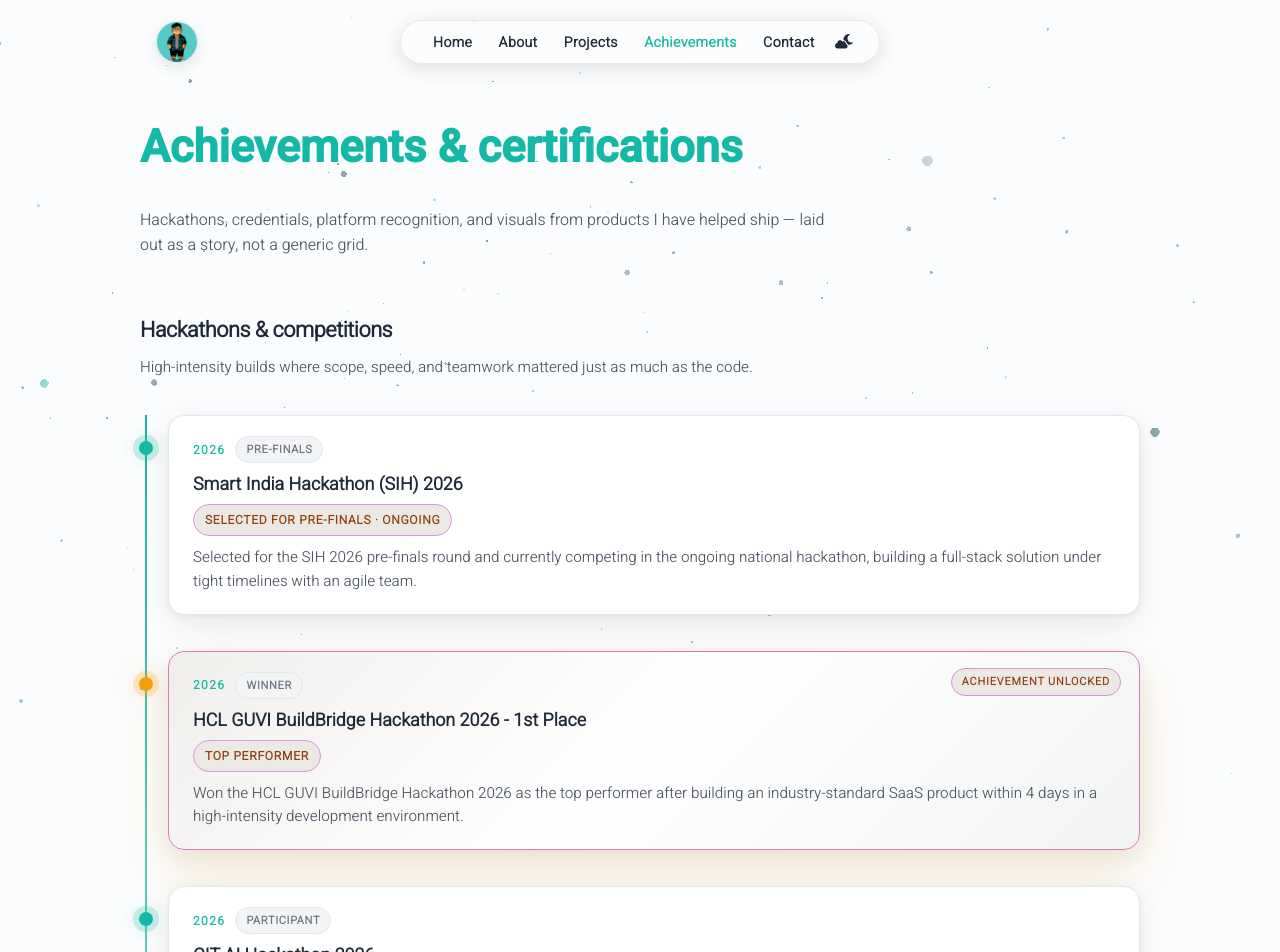
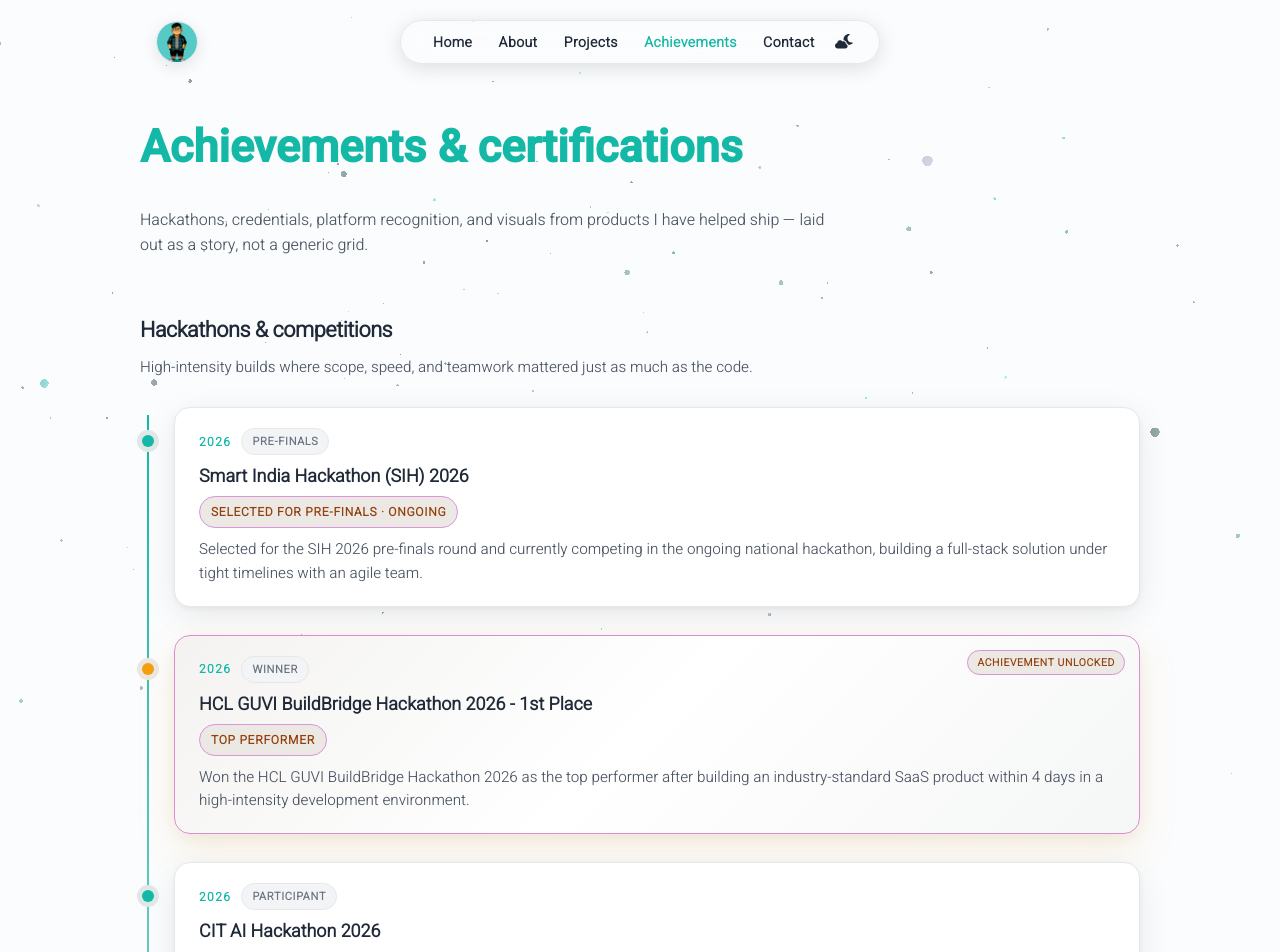
Before and after one commit to Sudhan1112/My-portfolio, a React (Vite) app: page /achievements in a window 1280 px wide. Shown: the top 952 px of the page. Built offline with nearby package versions, Linux system fonts and the light colour scheme.

Commit message:
feat: refine timeline styles for achievements section with improved layout and animations

```diff
--- a/src/pages/styles/achievements.css
+++ b/src/pages/styles/achievements.css
@@ -38,77 +38,78 @@
 
 /* ----- Timeline (hackathons) ----- */
 .timeline {
+	--timeline-rail: 16px;
+	--timeline-gap: 18px;
 	position: relative;
 	margin: 8px 0 12px 0;
-	padding-left: 28px;
+	padding-left: 0;
 }
 
-.timeline:before {
+/* Vertical rail — centered in the rail column */
+.timeline::before {
 	content: "";
 	position: absolute;
-	left: 5px;
-	top: 0;
-	bottom: 0;
+	left: calc(var(--timeline-rail) / 2);
+	top: 8px;
+	bottom: 8px;
 	width: 2px;
+	transform: translateX(-50%);
 	background: linear-gradient(
 		180deg,
 		var(--link-color) 0%,
 		var(--border-color) 100%
 	);
-	animation: drawLine 2s ease-in-out forwards;
-	transform-origin: top;
-}
-
-@keyframes drawLine {
-	from {
-		transform: scaleY(0);
-	}
-	to {
-		transform: scaleY(1);
-	}
+	z-index: 0;
 }
 
 .timeline-item {
 	position: relative;
-	margin: 36px 0;
+	display: grid;
+	grid-template-columns: var(--timeline-rail) minmax(0, 1fr);
+	column-gap: var(--timeline-gap);
+	align-items: start;
+	margin: 28px 0;
 	opacity: 0;
-	animation: fadeInTimeline 0.6s ease forwards;
+	animation: fadeInTimeline 0.55s ease forwards;
+	z-index: 1;
 }
 
 .timeline-item:nth-child(1) {
-	animation-delay: 0.15s;
+	animation-delay: 0.12s;
 }
 .timeline-item:nth-child(2) {
-	animation-delay: 0.28s;
+	animation-delay: 0.2s;
 }
 .timeline-item:nth-child(3) {
-	animation-delay: 0.4s;
+	animation-delay: 0.28s;
 }
 
 .timeline-dot {
-	position: absolute;
-	/* Keep dots on the rail: line center is at 6px; item content starts at 28px */
-	left: -29px;
-	top: 26px;
-	width: 14px;
-	height: 14px;
+	position: relative;
+	left: auto;
+	top: 28px;
+	width: 12px;
+	height: 12px;
+	margin: 0 auto;
 	border-radius: 50%;
 	background: var(--link-color);
 	box-shadow:
-		0 0 0 6px color-mix(in hsl, var(--link-color) 20%, transparent),
-		0 0 20px color-mix(in hsl, var(--link-color) 40%, transparent);
+		0 0 0 5px color-mix(in hsl, var(--link-color) 18%, var(--background));
 	z-index: 2;
 	pointer-events: none;
+	grid-column: 1;
+	justify-self: center;
 }
 
 .timeline-item--featured .timeline-dot {
 	background: #f59e0b;
 	box-shadow:
-		0 0 0 6px color-mix(in hsl, #f59e0b 22%, transparent),
-		0 0 28px color-mix(in hsl, #f59e0b 52%, transparent);
+		0 0 0 5px color-mix(in hsl, #f59e0b 20%, var(--background));
 }
 
 .timeline-card {
+	grid-column: 2;
+	min-width: 0;
 	background: var(--background);
 	border: 1px solid var(--border-color);
 	border-radius: 16px;
@@ -116,51 +117,56 @@
 	box-shadow:
 		0 8px 32px rgba(0, 0, 0, 0.08),
 		0 2px 6px rgba(0, 0, 0, 0.06);
-	transform: translateX(0);
+	transform: none;
 	transition: transform 0.3s cubic-bezier(0.4, 0, 0.2, 1), box-shadow 0.3s ease, border-color 0.3s ease;
 	position: relative;
-	overflow: hidden;
-	animation: slideInCard 0.6s ease forwards;
+	overflow: visible;
+	animation: fadeUpCard 0.55s ease forwards;
 }
 
 .timeline-item:nth-child(1) .timeline-card {
-	animation-delay: 0.15s;
+	animation-delay: 0.12s;
 }
 .timeline-item:nth-child(2) .timeline-card {
-	animation-delay: 0.28s;
+	animation-delay: 0.2s;
 }
 .timeline-item:nth-child(3) .timeline-card {
-	animation-delay: 0.4s;
+	animation-delay: 0.28s;
 }
 
 .timeline-card--winner {
-	border-color: color-mix(in hsl, #f59e0b 58%, var(--border-color));
+	border-color: color-mix(in hsl, #f59e0b 50%, var(--border-color));
 	background:
 		linear-gradient(
 			135deg,
-			color-mix(in hsl, #f59e0b 13%, var(--background)) 0%,
+			color-mix(in hsl, #f59e0b 10%, var(--background)) 0%,
 			var(--background) 48%,
-			color-mix(in hsl, var(--link-color) 8%, var(--background)) 100%
+			color-mix(in hsl, var(--link-color) 6%, var(--background)) 100%
 		);
 	box-shadow:
-		0 22px 56px color-mix(in hsl, #f59e0b 16%, transparent),
-		0 8px 28px rgba(0, 0, 0, 0.08);
+		0 14px 40px color-mix(in hsl, #f59e0b 12%, transparent),
+		0 6px 20px rgba(0, 0, 0, 0.06);
 }
 
 .timeline-card--winner::before {
 	content: "Achievement unlocked";
 	position: absolute;
-	top: 16px;
-	right: 18px;
-	font-size: 0.68rem;
+	top: 14px;
+	right: 14px;
+	font-size: 0.65rem;
 	font-weight: 800;
-	letter-spacing: 0.08em;
+	letter-spacing: 0.06em;
 	text-transform: uppercase;
 	color: #92400e;
 	background: color-mix(in hsl, #f59e0b 18%, var(--background));
 	border: 1px solid color-mix(in hsl, #f59e0b 48%, var(--border-color));
 	border-radius: 999px;
-	padding: 5px 10px;
+	padding: 4px 9px;
+	z-index: 1;
+	max-width: calc(100% - 28px);
+	white-space: nowrap;
+	overflow: hidden;
+	text-overflow: ellipsis;
 }
 
 .dark-theme .timeline-card--winner::before {
@@ -169,11 +175,15 @@
 }
 
 .timeline-card:hover {
-	transform: translateX(4px) translateY(-4px);
+	transform: translateY(-3px);
 	box-shadow:
 		0 16px 48px rgba(0, 0, 0, 0.12),
 		0 4px 12px rgba(0, 0, 0, 0.08);
 	border-color: color-mix(in hsl, var(--link-color) 45%, var(--border-color));
+}
+
+.timeline-card--winner .timeline-meta {
+	padding-right: 140px;
 }
 
 .timeline-meta {
@@ -267,34 +277,23 @@
 	}
 }
 
-@keyframes slideInCard {
+@keyframes fadeUpCard {
 	from {
 		opacity: 0;
-		transform: translateX(28px);
+		transform: translateY(12px);
 	}
 	to {
 		opacity: 1;
-		transform: translateX(0);
+		transform: translateY(0);
 	}
 }
 
 .timeline-item.animate-in {
-	animation: fadeInTimeline 0.55s ease forwards;
+	animation: fadeInTimeline 0.5s ease forwards;
 }
 
 .timeline-item.animate-in .timeline-card {
-	animation: slideInCardObserver 0.75s cubic-bezier(0.4, 0, 0.2, 1) forwards;
-}
-
-@keyframes slideInCardObserver {
-	from {
-		opacity: 0;
-		transform: translateX(28px) translateY(12px);
-	}
-	to {
-		opacity: 1;
-		transform: translateX(0) translateY(0);
-	}
+	animation: fadeUpCard 0.6s cubic-bezier(0.4, 0, 0.2, 1) forwards;
 }
 
 /* ----- Recognition spotlight ----- */
@@ -799,15 +798,23 @@
 	}
 
 	.timeline {
-		padding-left: 24px;
+		--timeline-rail: 14px;
+		--timeline-gap: 14px;
+		padding-left: 0;
 	}
 
-	.timeline:before {
-		left: 5px;
+	.timeline::before {
+		left: calc(var(--timeline-rail) / 2);
 	}
 
 	.timeline-dot {
-		left: -25px;
+		left: auto;
+		width: 11px;
+		height: 11px;
+	}
+
+	.timeline-card--winner .timeline-meta {
+		padding-right: 0;
 	}
 }
 
```
